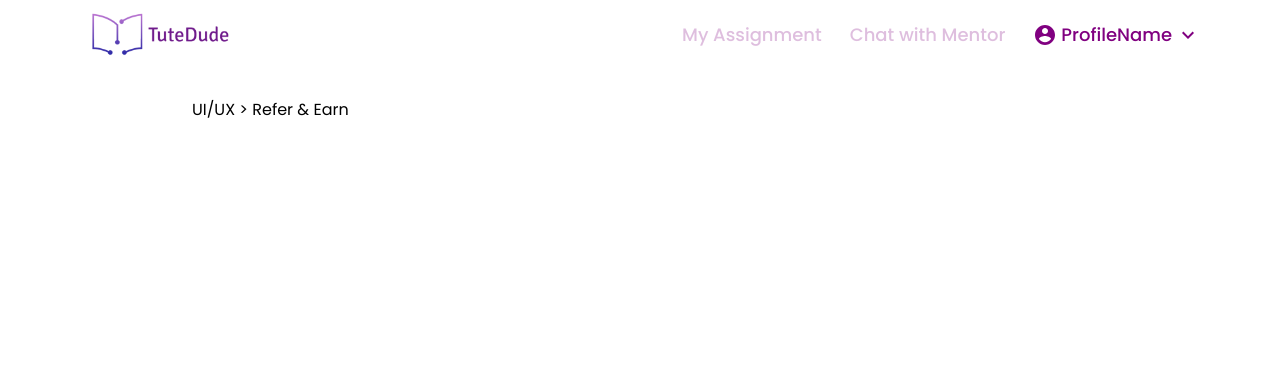
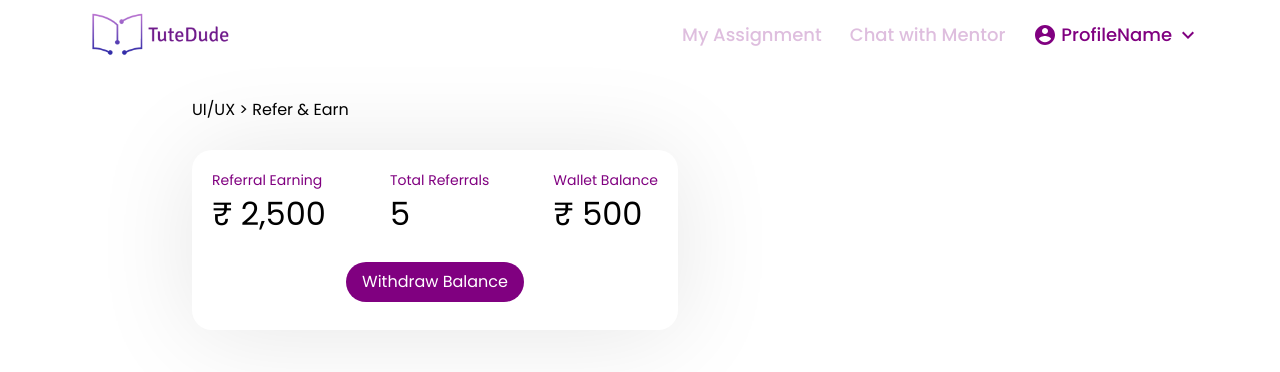
Before and after one commit to Rrhul0/assignment-tutedude, a Next.js app: page / in a window 1280 px wide. Shown: the top 372 px of the page. Built offline with nearby package versions, Linux system fonts and the light colour scheme.

Commit message:
added dashboard component

```diff
--- a/app/page.tsx
+++ b/app/page.tsx
@@ -1,3 +1,9 @@
+import DashBoard from '@/components/dashboard'
+
 export default function Home() {
-    return <main></main>
+    return (
+        <div>
+            <DashBoard />
+        </div>
+    )
 }
--- /dev/null
+++ b/components/dashboard.tsx
@@ -0,0 +1,21 @@
+export default function DashBoard() {
+    return (
+        <div className='flex w-fit flex-col items-center gap-4 rounded-[20px] p-5 shadow-[0px_3px_100px_rgba(0,0,0,0.1)]'>
+            <div className='flex gap-16'>
+                <div>
+                    <div className='text-sm'>Referral Earning</div>
+                    <div className='text-[32px] leading-[48px] text-black'>₹ 2,500</div>
+                </div>
+                <div>
+                    <div className='text-sm'>Total Referrals</div>
+                    <div className='text-[32px] leading-[48px] text-black'>5</div>
+                </div>
+                <div>
+                    <div className='text-sm'>Wallet Balance</div>
+                    <div className='text-[32px] leading-[48px] text-black'>₹ 500</div>
+                </div>
+            </div>
+            <button className='my-2 rounded-full bg-primary px-4 py-2 text-white'>Withdraw Balance</button>
+        </div>
+    )
+}
```
